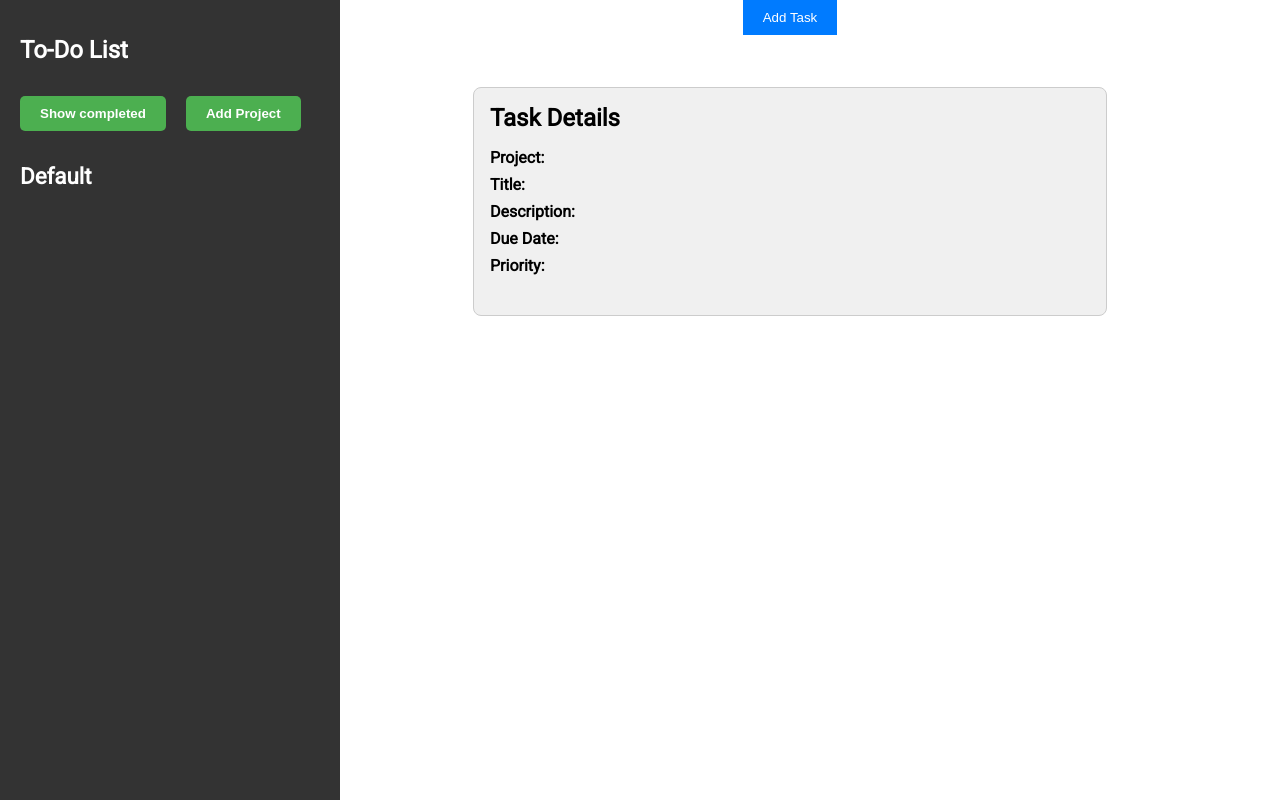
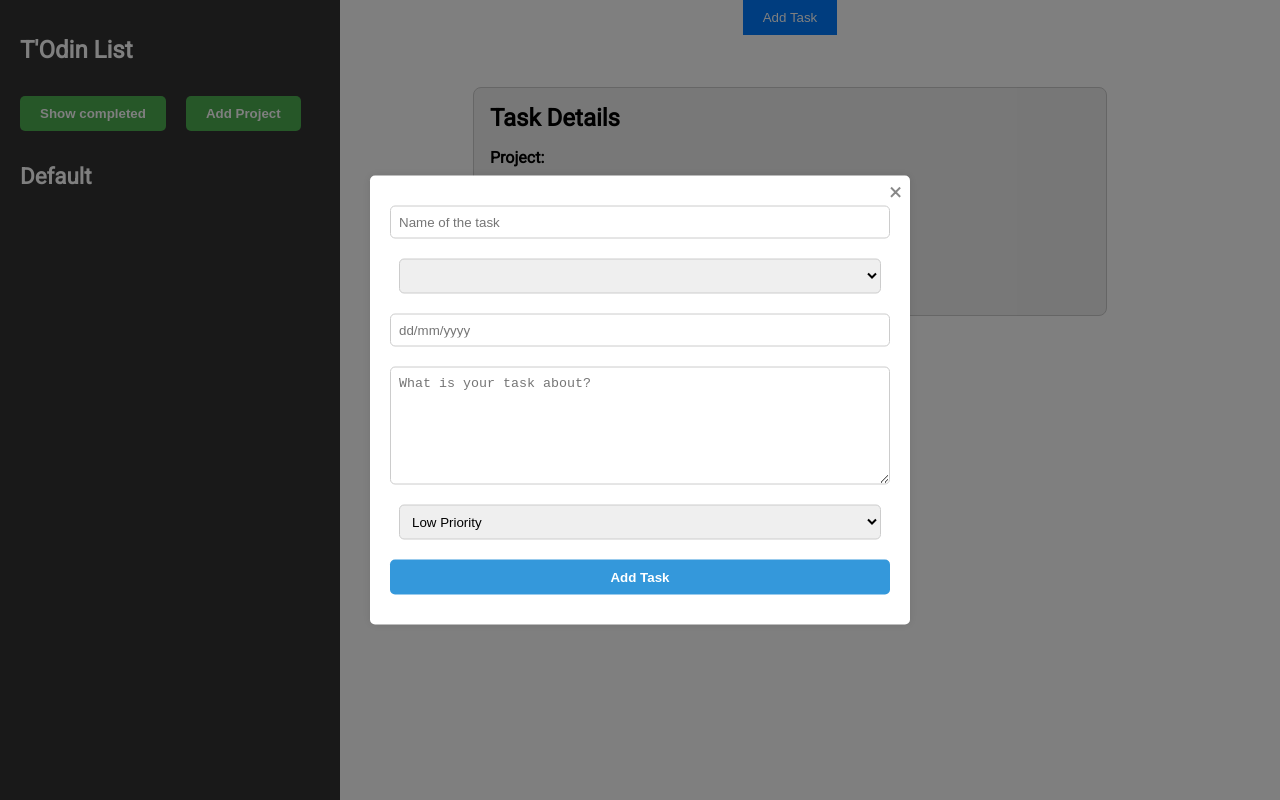
Before and after one commit to Toitw/to_do_app, a website built with webpack: page src/index.html in a window 1280 px wide. Built offline with nearby package versions, Linux system fonts and the light colour scheme.

Commit message:
Task modal styled

```diff
--- a/package.json
+++ b/package.json
@@ -17,5 +17,8 @@
     "style-loader": "^3.3.3",
     "webpack": "^5.88.2",
     "webpack-cli": "^5.1.4"
+  },
+  "dependencies": {
+    "flatpickr": "^4.6.13"
   }
 }
--- a/src/dom.js
+++ b/src/dom.js
@@ -12,6 +12,7 @@ const taskModal = document.querySelector('.task-modal');
 addTaskButton.addEventListener('click', () => {
   taskModal.style.display = 'block';
   updateProjectList();
+
   // Add event listeners to the task form fields to validate input on blur
   const taskForm = document.querySelector('.task-form');
   taskForm.elements['taskName'].addEventListener('blur', (event) => {
--- a/src/index.html
+++ b/src/index.html
@@ -6,11 +6,12 @@
     <meta name="viewport" content="width=device-width, initial-scale=1.0">
     <title>Todin list</title>
     <link rel="stylesheet" href="style.css">
+
 </head>
 <body>
     <div class="container">
         <div class="sidebar">
-            <h1>To-Do List</h1>
+            <h1>T'Odin List</h1>
             <div class="projects">
               <div class="projects-button-row">
                 <button class="show-completed-button"></button>
@@ -69,22 +70,21 @@
     <div class="task-modal">
         <div class="modal-content">
             <span class="close-button">&times;</span>
-            <h2>Add a New Task</h2>
             <form class="task-form">
-                <label for="task-name">Task Name:</label>
-                <input type="text" id="task-name" name="taskName" required>
+                <label for="task-name"></label>
+                <input type="text" id="task-name" name="taskName" required placeholder="Name of the task">
 
-                <label for="project">Project:</label>
+                <label for="project"></label>
                 <select id="project" name="project">
                 </select>
 
-                <label for="due-date">Due date:</label>
-                <input type="text" id="due-date" name="dueDate" required>
+                <label for="due-date"></label>
+                <input type="text" id="due-date" name="dueDate" required placeholder="dd/mm/yyyy">
 
-                <label for="task-description">Description:</label>
-                <textarea id="task-description" name="taskDescription"></textarea>
+                <label for="task-description"></label>
+                <textarea id="task-description" name="taskDescription" placeholder="What is your task about?"></textarea>
 
-                <label for="priority">Priority:</label>
+                <label for="priority"></label>
                 <select id="priority" name="priority">
                   <option value="low">Low Priority</option>
                   <option value="medium">Medium Priority</option>
--- a/src/style.css
+++ b/src/style.css
@@ -196,8 +196,10 @@ body, ul {
   width: 100%;
   height: 100%;
   background-color: rgba(0, 0, 0, 0.5);
+  display: flex;
   justify-content: center;
   align-items: center;
+  z-index: 999; /* Ensures the modal is on top of other elements */
 }
 
 .task-form {
@@ -209,25 +211,91 @@ body, ul {
 .modal-content {
   background-color: #fff;
   padding: 20px;
+  border-radius: 10px; /* Increased border radius for a smoother look */
+  box-shadow: 0 0 20px rgba(0, 0, 0, 0.2); /* Increased shadow for depth */
+  width: 90%; /* Adjusted width for responsiveness */
+  max-width: 500px; /* Defined a maximum width */
+  max-height: 90%; /* Set a maximum height */
+  overflow: auto;
+  position: relative; /* Changed position to relative */
+}
+
+.close-button {
+  position: absolute;
+  top: 2px;
+  right: 8px;
+  cursor: pointer;
+  font-size: 24px;
+  color: #888; /* Altered button color for better contrast */
+}
+
+.task-form label,
+.task-form input,
+.task-form select,
+.task-form textarea,
+.task-form button {
+  margin: 10px 0;
+  width: 100%;
+}
+
+.task-form label {
+  display: none; /* Hide labels to maintain a cleaner design */
+}
+
+.task-form input,
+.task-form select,
+.task-form textarea {
+  padding: 8px;
+  border: 1px solid #ccc;
   border-radius: 5px;
-    box-shadow: 0 0 10px rgba(0, 0, 0, 0.1);
+  width: calc(100% - 18px); /* Adjusted width to consider the border */
+}
+
+.task-form textarea {
+  height: 100px; /* Defined a fixed height for the textarea */
+}
+
+.task-form button {
+  padding: 10px;
+  border: none;
+  border-radius: 5px;
+  background-color: #3498db;
+  color: #fff;
+  font-weight: bold;
+  cursor: pointer;
+  transition: background-color 0.3s;
+}
+
+.task-form button:hover {
+  background-color: #2980b9; /* Darker shade on hover for better user feedback */
+}
+
+/* Additional styles for the error message */
+.error-message {
+  display: none; /* Initially hidden */
   position: absolute;
   top: 50%;
   left: 50%;
   transform: translate(-50%, -50%);
-    width: 500px;
-    max-width: 90%;
-    max-height: 90%;
-    overflow: auto;
+  background-color: rgba(255, 0, 0, 0.8); /* Red error message background */
+  padding: 20px;
+  border-radius: 5px;
+  color: white;
 }
 
-.close-button {
+.error-modal-content {
+  position: relative;
+}
+
+.error-modal-close {
   position: absolute;
-    top: 10px;
-    right: 10px;
+  top: 5px;
+  right: 5px;
   cursor: pointer;
-    font-size: 24px;
+  font-size: 20px;
 }
+
+
 
 .task-name-error-message {
     color: red;
```
Also changed, not shown: dist/dom.bundle.js, dist/index.bundle.js, dist/projects.bundle.js, dist/tasks.bundle.js, 1 other file. Lines whose indentation alone changed are shown as unchanged.
